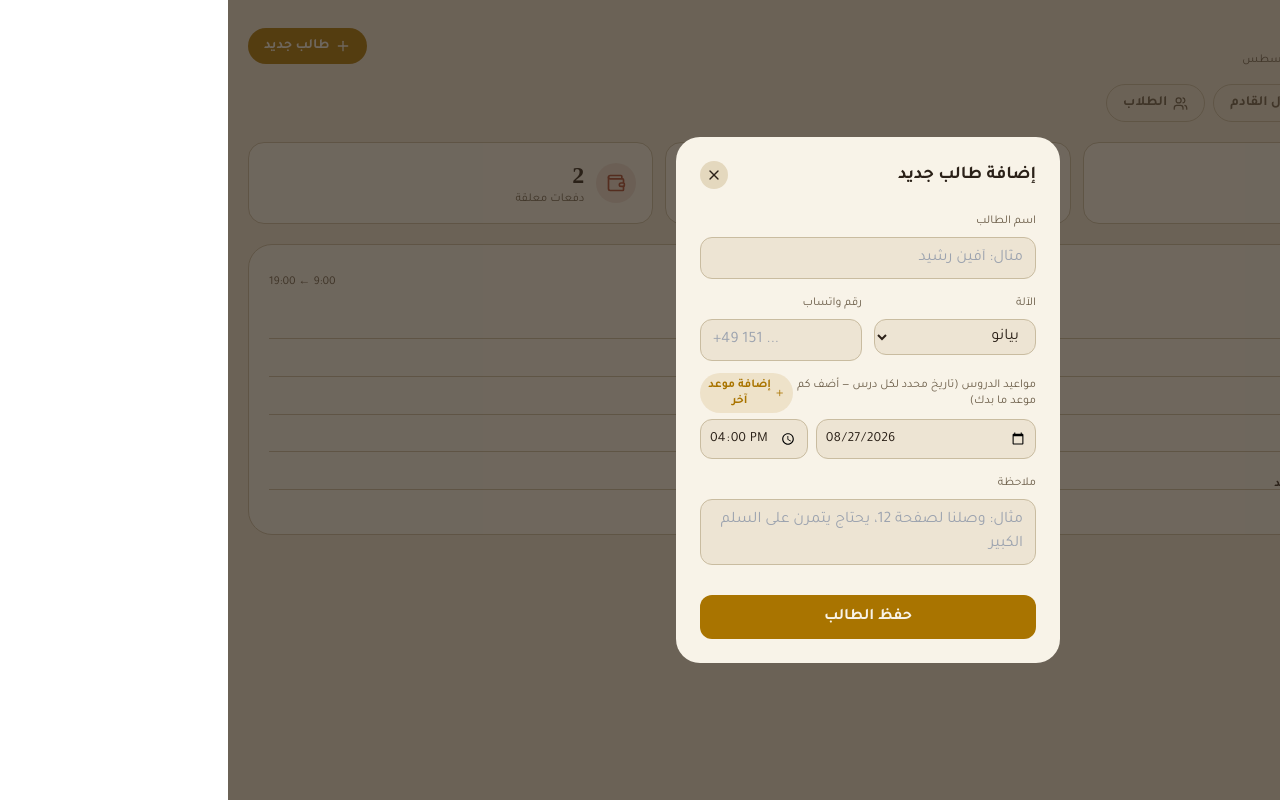
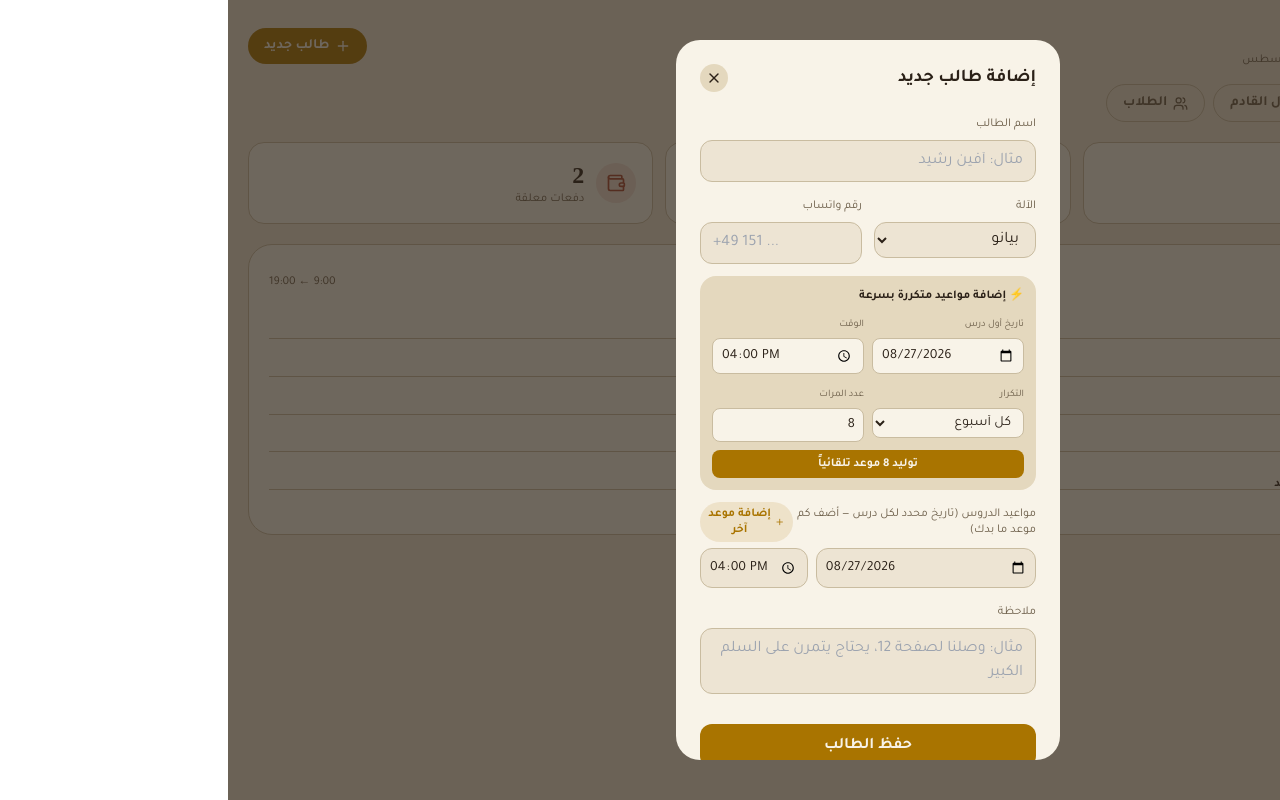
Before and after one commit to RamanSity/music-teacher-app, a React (Vite) app: page / in a window 1280 px wide. Both pictures are taken after a click on the button "طالب جديد". Built offline with nearby package versions, Linux system fonts and the light colour scheme; a web font is replaced by a local one.

Commit message:
Implement recurring appointment generation feature
Added functionality for generating recurring appointments with user-defined parameters such as start date, time, frequency, and count.

```diff
--- a/src/App.jsx
+++ b/src/App.jsx
@@ -177,11 +177,26 @@ function StudentForm({ initial, onCancel, onSubmit, submitLabel, title }) {
     initial || { name: "", instrument: INSTRUMENTS[0], phone: "", note: "", paid: false, slots: [{ id: newSlotId(), date: relDate(7), time: "16:00" }] }
   );
   const [error, setError] = useState("");
+  const [recurStart, setRecurStart] = useState(relDate(7));
+  const [recurTime, setRecurTime] = useState("16:00");
+  const [recurCount, setRecurCount] = useState(8);
+  const [recurWeeks, setRecurWeeks] = useState(1);
 
   const updateSlot = (id, updated) =>
     setForm({ ...form, slots: form.slots.map((sl) => (sl.id === id ? updated : sl)) });
   const removeSlot = (id) => setForm({ ...form, slots: form.slots.filter((sl) => sl.id !== id) });
   const addSlot = () => setForm({ ...form, slots: [...form.slots, { id: newSlotId(), date: relDate(7), time: "16:00" }] });
+
+  const generateRecurring = () => {
+    const base = parseDate(recurStart);
+    const newSlots = [];
+    for (let i = 0; i < recurCount; i++) {
+      const d = new Date(base);
+      d.setDate(base.getDate() + i * 7 * recurWeeks);
+      newSlots.push({ id: newSlotId(), date: d.toISOString().slice(0, 10), time: recurTime });
+    }
+    setForm({ ...form, slots: [...form.slots, ...newSlots] });
+  };
 
   return (
     <div className="fixed inset-0 z-50 flex items-center justify-center p-4" style={{ background: "#2B2118AA" }}>
@@ -236,6 +251,75 @@ function StudentForm({ initial, onCancel, onSubmit, submitLabel, title }) {
                 dir="ltr"
               />
             </div>
+          </div>
+
+          <div className="rounded-2xl p-3" style={{ background: TOKENS.surfaceAlt }}>
+            <div className="text-xs font-bold mb-2" style={{ color: TOKENS.ink }}>
+              ⚡ إضافة مواعيد متكررة بسرعة
+            </div>
+            <div className="grid grid-cols-2 gap-2 mb-2">
+              <div>
+                <label className="text-[10px]" style={{ color: TOKENS.inkSoft }}>
+                  تاريخ أول درس
+                </label>
+                <input
+                  type="date"
+                  value={recurStart}
+                  onChange={(e) => setRecurStart(e.target.value)}
+                  className="w-full mt-0.5 rounded-lg px-2 py-1.5 text-sm outline-none"
+                  style={{ background: TOKENS.surface, border: `1px solid ${TOKENS.line}`, color: TOKENS.ink }}
+                />
+              </div>
+              <div>
+                <label className="text-[10px]" style={{ color: TOKENS.inkSoft }}>
+                  الوقت
+                </label>
+                <input
+                  type="time"
+                  value={recurTime}
+                  onChange={(e) => setRecurTime(e.target.value)}
+                  className="w-full mt-0.5 rounded-lg px-2 py-1.5 text-sm outline-none"
+                  style={{ background: TOKENS.surface, border: `1px solid ${TOKENS.line}`, color: TOKENS.ink }}
+                />
+              </div>
+              <div>
+                <label className="text-[10px]" style={{ color: TOKENS.inkSoft }}>
+                  التكرار
+                </label>
+                <select
+                  value={recurWeeks}
+                  onChange={(e) => setRecurWeeks(Number(e.target.value))}
+                  className="w-full mt-0.5 rounded-lg px-2 py-1.5 text-sm outline-none"
+                  style={{ background: TOKENS.surface, border: `1px solid ${TOKENS.line}`, color: TOKENS.ink }}
+                >
+                  <option value={1}>كل أسبوع</option>
+                  <option value={2}>كل أسبوعين</option>
+                  <option value={4}>كل شهر</option>
+                </select>
+              </div>
+              <div>
+                <label className="text-[10px]" style={{ color: TOKENS.inkSoft }}>
+                  عدد المرات
+                </label>
+                <input
+                  type="number"
+                  min={1}
+                  max={52}
+                  value={recurCount}
+                  onChange={(e) => setRecurCount(Math.max(1, Math.min(52, Number(e.target.value))))}
+                  className="w-full mt-0.5 rounded-lg px-2 py-1.5 text-sm outline-none"
+                  style={{ background: TOKENS.surface, border: `1px solid ${TOKENS.line}`, color: TOKENS.ink }}
+                />
+              </div>
+            </div>
+            <button
+              type="button"
+              onClick={generateRecurring}
+              className="w-full rounded-lg py-1.5 text-xs font-bold"
+              style={{ background: TOKENS.gold, color: TOKENS.surface }}
+            >
+              توليد {recurCount} موعد تلقائياً
+            </button>
           </div>
 
           <div>
@@ -410,6 +494,34 @@ export default function MusicTeacherApp() {
       return updated;
     });
     setEditingStudent(null);
+  };
+
+  const exportBackup = () => {
+    const blob = new Blob([JSON.stringify(students, null, 2)], { type: "application/json" });
+    const url = URL.createObjectURL(blob);
+    const a = document.createElement("a");
+    a.href = url;
+    a.download = `نسخة-احتياطية-${todayKey()}.json`;
+    a.click();
+    URL.revokeObjectURL(url);
+  };
+
+  const importBackup = (e) => {
+    const file = e.target.files[0];
+    if (!file) return;
+    const reader = new FileReader();
+    reader.onload = (ev) => {
+      try {
+        const parsed = JSON.parse(ev.target.result);
+        if (!Array.isArray(parsed)) throw new Error("bad format");
+        setStudents(parsed);
+        persist(parsed);
+      } catch (err) {
+        setSaveError(true);
+      }
+    };
+    reader.readAsText(file);
+    e.target.value = "";
   };
 
   return (
@@ -653,6 +765,22 @@ export default function MusicTeacherApp() {
 
         {tab === "students" && (
           <div className="flex flex-col gap-3">
+            <div className="flex gap-2">
+              <button
+                onClick={exportBackup}
+                className="flex-1 flex items-center justify-center gap-1.5 rounded-xl py-2 text-xs font-bold"
+                style={{ background: TOKENS.surface, border: `1px solid ${TOKENS.line}`, color: TOKENS.ink }}
+              >
+                ⬇️ تحميل نسخة احتياطية
+              </button>
+              <label
+                className="flex-1 flex items-center justify-center gap-1.5 rounded-xl py-2 text-xs font-bold cursor-pointer"
+                style={{ background: TOKENS.surface, border: `1px solid ${TOKENS.line}`, color: TOKENS.ink }}
+              >
+                ⬆️ استعادة نسخة
+                <input type="file" accept="application/json" onChange={importBackup} className="hidden" />
+              </label>
+            </div>
             {students.map((s, i) => (
               <div
                 key={s.id}
```
